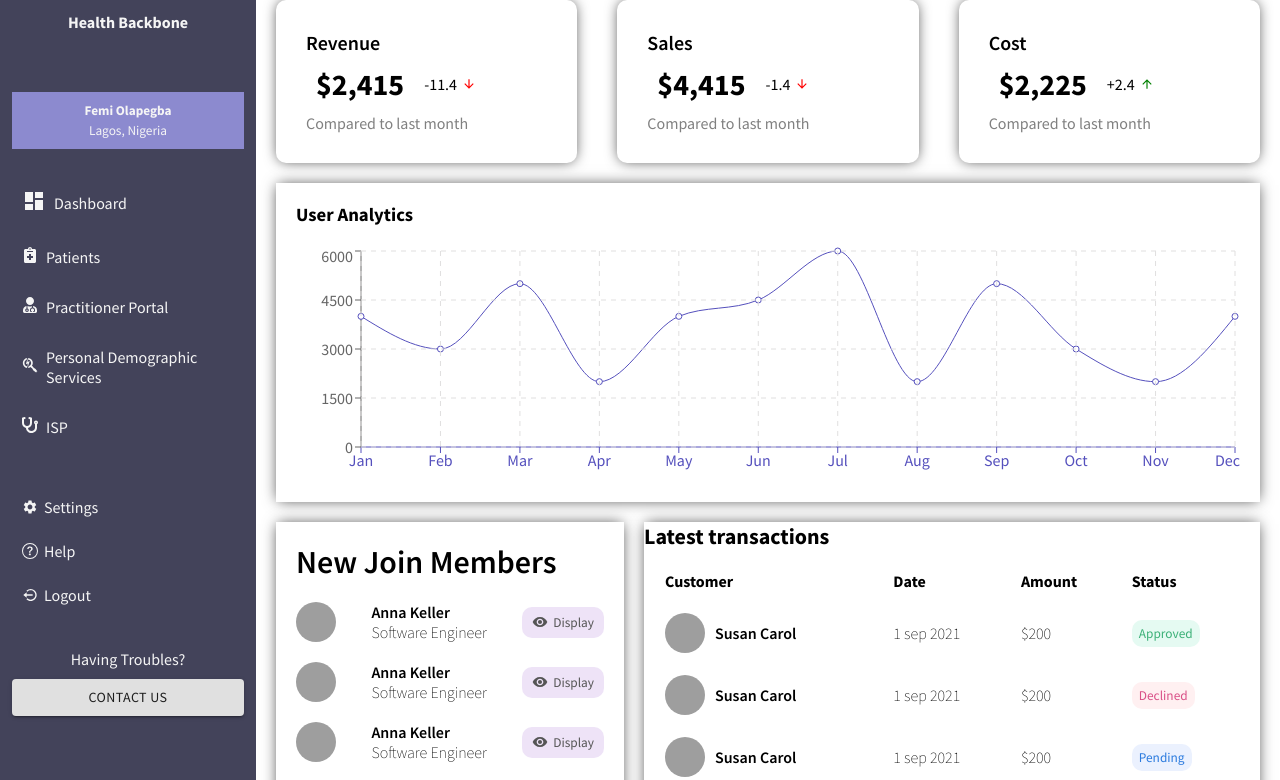
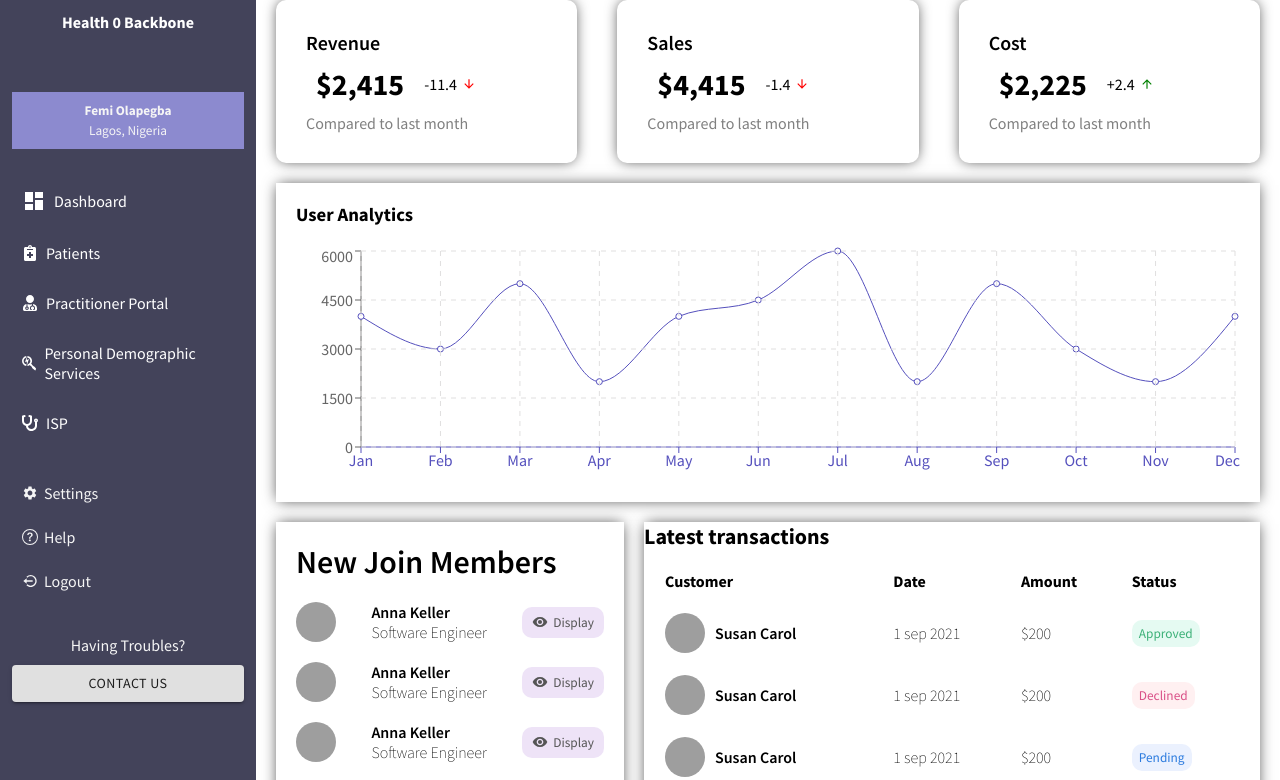
Before and after one commit to Fadahunsiseyi/admin-dashboard, a React (Create React App) app: page / in a window 1280 px wide. Shown: the top 780 px of the page. Built offline with nearby package versions, Linux system fonts and the light colour scheme; grey boxes are pictures that could not be loaded.

Commit message:
dashboard sidebar

```diff
--- a/src/App.js
+++ b/src/App.js
@@ -1,3 +1,4 @@
+import React from "react";
 import Sidebar from "./components/sidebar/Sidebar";
 import TopBar from "./components/topbar/Topbar";
 import './app.css'
--- a/src/components/sidebar/Sidebar.jsx
+++ b/src/components/sidebar/Sidebar.jsx
@@ -1,13 +1,16 @@
 import React, { useState } from 'react'
 import './sidebar.scss'
 // import {AcUnitIcon} from '@mui/icons-material/AcUnit';
-import { AcUnit, AcUnitOutlined, Dashboard} from '@material-ui/icons';
+import { Dashboard} from '@material-ui/icons';
 import { FaNotesMedical, FaUserMd, FaSearchengin, FaStethoscope } from "react-icons/fa";
 import GeneralSetting from '../generalsettings/GeneralSetting';
+import { Link} from "react-router-dom";
 
 
 export default function Sidebar() {
-    const [open, setOpen] = useState(true);
+    const [open, setOpen] = useState(0);
+    console.log(setOpen)
+    console.log(open)
 
     const handleClick = () => {
       setOpen(!open);
@@ -17,7 +20,9 @@ export default function Sidebar() {
         <div className="sidebar">
             <div className="sidebarWrapper">
                 <div className="sidebarHeader">
-                    <h4 className="sidebarHeaderTitle">Health Backbone</h4>
+                    <Link to="/" className="links">
+                    <h4 className="sidebarHeaderTitle">Health {open} Backbone</h4>
+                    </Link>
                 </div>
                 <div className="sidebarUserInfoHeader">
                    <div className="sidebarUserInfo">
@@ -25,37 +30,39 @@ export default function Sidebar() {
                        <small>Lagos, Nigeria</small>
                    </div>
                 </div>
-                <div className="sidebarMainMenu">
-                        <div className="dashboardInfo">
-                            <div className="dashboardInfoIcon">
-                            <Dashboard/>
-                            </div>
+                <div>
+                <ul className="sidebarMainMenu">
+                       <Link to="users" className="links" onClick={() => setOpen( open + 1)}  >
+                        <li className="dashboardInfo">
+                            <Dashboard className="dashboardInfoIcon"/>
                             <p className="dashboardInfoTitle"> Dashboard</p>
-                        </div>
-                        <div className="dashboardInfo">
-                            <div className="dashboardInfoIcon">
-                            <FaNotesMedical/>
-                            </div>
+                        </li>
+                        </Link>
+                        <Link to="/users" className="links" onClick={() => setOpen( open + 5)}>
+                        <li className="dashboardInfo">
+                            <FaNotesMedical className="dashboardInfoIcon"/>
                             <p className="dashboardInfoTitle">Patients</p>
-                        </div>
-                        <div className="dashboardInfo">
-                            <div className="dashboardInfoIcon">
-                            <FaUserMd/>
-                            </div>
+                        </li>
+                        </Link>
+                        <Link to="/products" className="links">
+                        <li className="dashboardInfo">
+                            <FaUserMd className="dashboardInfoIcon"/>
                             <p className="dashboardInfoTitle">Practitioner Portal</p>
-                        </div>
-                        <div className="dashboardInfo">
-                            <div className="dashboardInfoIcon">
-                            <FaSearchengin/>
-                            </div>
+                        </li>
+                        </Link>
+                        <Link to="/users" className="links">
+                        <li className="dashboardInfo">
+                            <FaSearchengin className="dashboardInfoIcon"/>
                             <p className="dashboardInfoTitle"> Personal Demographic Services</p>
-                        </div>
-                        <div className="dashboardInfo">
-                            <div className="dashboardInfoIcon">
-                            <FaStethoscope/>
-                            </div>
+                        </li>
+                        </Link>
+                        <Link to="/products" className="links">
+                        <li className="dashboardInfo">
+                            <FaStethoscope className="dashboardInfoIcon"/>
                             <p className="dashboardInfoTitle"> ISP</p>
-                        </div>
+                        </li>
+                        </Link>
+                </ul>
                 </div>
                 <GeneralSetting/>
            </div>
--- a/src/components/sidebar/sidebar.css
+++ b/src/components/sidebar/sidebar.css
@@ -1 +1 @@
-.sidebar{background-color:#43435a;flex:1;height:200vh}.sidebar .sidebarWrapper{padding:2px;margin:10px;color:#f5f5f5;display:flex;flex-direction:column;justify-content:space-between}.sidebar .sidebarWrapper .sidebarHeader{text-align:center;margin-bottom:30px}.sidebar .sidebarWrapper .sidebarUserInfoHeader{margin:30px 0px;text-align:center;background-color:#8c8acf}.sidebar .sidebarWrapper .sidebarUserInfoHeader .sidebarUserInfo{padding:10px}.sidebar .sidebarWrapper .sidebarMainMenu{width:100%;margin-bottom:15px}.sidebar .sidebarWrapper .sidebarMainMenu .dashboardInfo{display:flex;flex-direction:row;align-items:center;margin-bottom:10px;padding:10px}.sidebar .sidebarWrapper .sidebarMainMenu .dashboardInfo:hover{cursor:pointer;background-color:#959595}.sidebar .sidebarWrapper .sidebarMainMenu .dashboardInfo .dashboardInfoIcon{margin-right:5px}.sidebar .sidebarWrapper .sidebarMainMenu .dashboardInfo .dashboardInfoTitle{margin-left:3px}
+.sidebar{background-color:#43435a;flex:1;height:200vh}.sidebar .sidebarWrapper{padding:2px;margin:10px;color:#f5f5f5;display:flex;flex-direction:column;justify-content:space-between}.sidebar .sidebarWrapper .links{text-decoration:none !important;color:#fff !important}.sidebar .sidebarWrapper .sidebarHeader{text-align:center;margin-bottom:30px}.sidebar .sidebarWrapper .sidebarHeader .sidebarHeaderTitle{cursor:pointer}.sidebar .sidebarWrapper .sidebarUserInfoHeader{margin:30px 0px;text-align:center;background-color:#8c8acf}.sidebar .sidebarWrapper .sidebarUserInfoHeader .sidebarUserInfo{padding:10px}.sidebar .sidebarWrapper .sidebarMainMenu{width:100%;margin-bottom:15px;padding:0px}.sidebar .sidebarWrapper .sidebarMainMenu .dashboardInfo{display:flex;flex-direction:row;align-items:center;margin-bottom:10px;padding:10px}.sidebar .sidebarWrapper .sidebarMainMenu .dashboardInfo:hover{cursor:pointer;background-color:#959595}.sidebar .sidebarWrapper .sidebarMainMenu .dashboardInfo .dashboardInfoIcon{margin-right:5px}.sidebar .sidebarWrapper .sidebarMainMenu .dashboardInfo .dashboardInfoTitle{margin-left:3px}
--- a/src/components/sidebar/sidebar.scss
+++ b/src/components/sidebar/sidebar.scss
@@ -16,10 +16,20 @@
         display: flex;
         flex-direction: column;
         justify-content: space-between;
+        // background-color: aqua;
+
+        .links{
+            text-decoration: none !important;
+            color: white !important;
+        }
 
         .sidebarHeader{
             text-align: center;
             margin-bottom: 30px;
+
+            .sidebarHeaderTitle {
+                cursor: pointer;
+            }
         }
         .sidebarUserInfoHeader{
             margin: 30px 0px;
@@ -33,6 +43,7 @@
         .sidebarMainMenu{
             width: 100%;
             margin-bottom: 15px;
+            padding: 0px;
             .dashboardInfo {
                 display: flex;
                 flex-direction: row;
```
